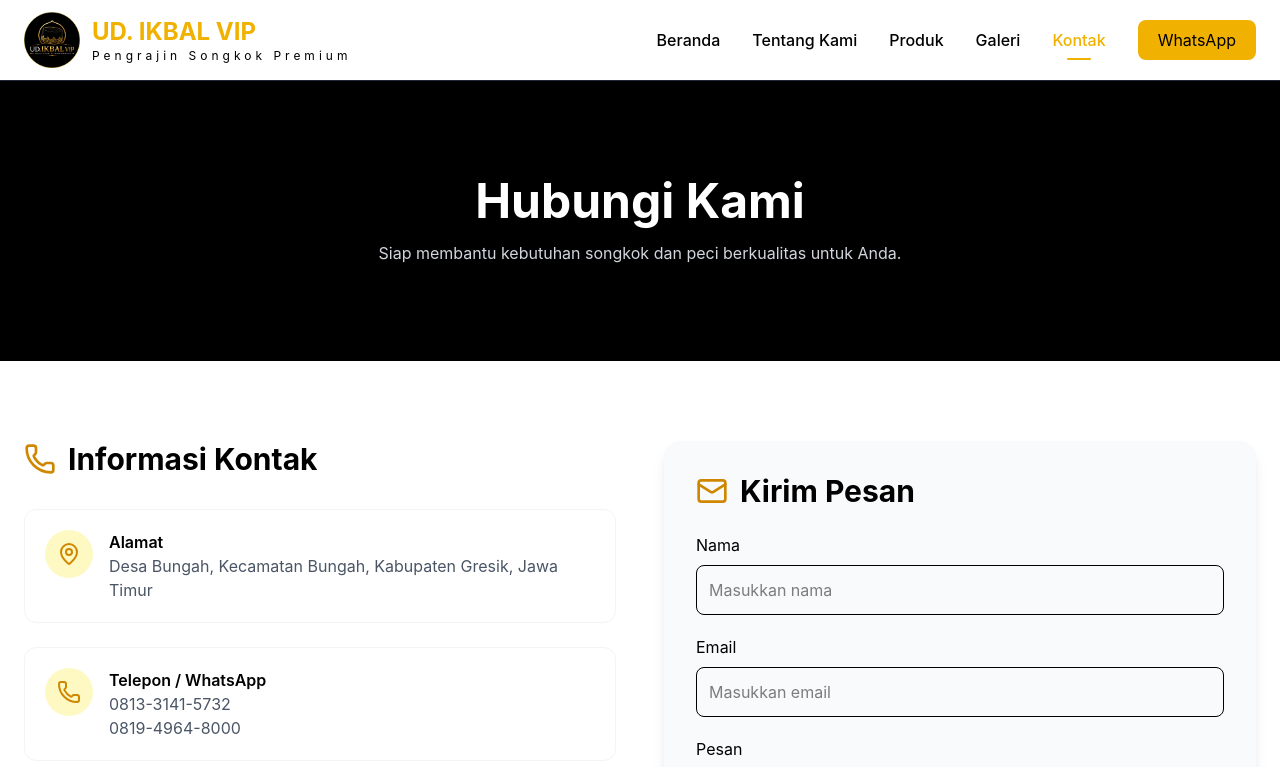
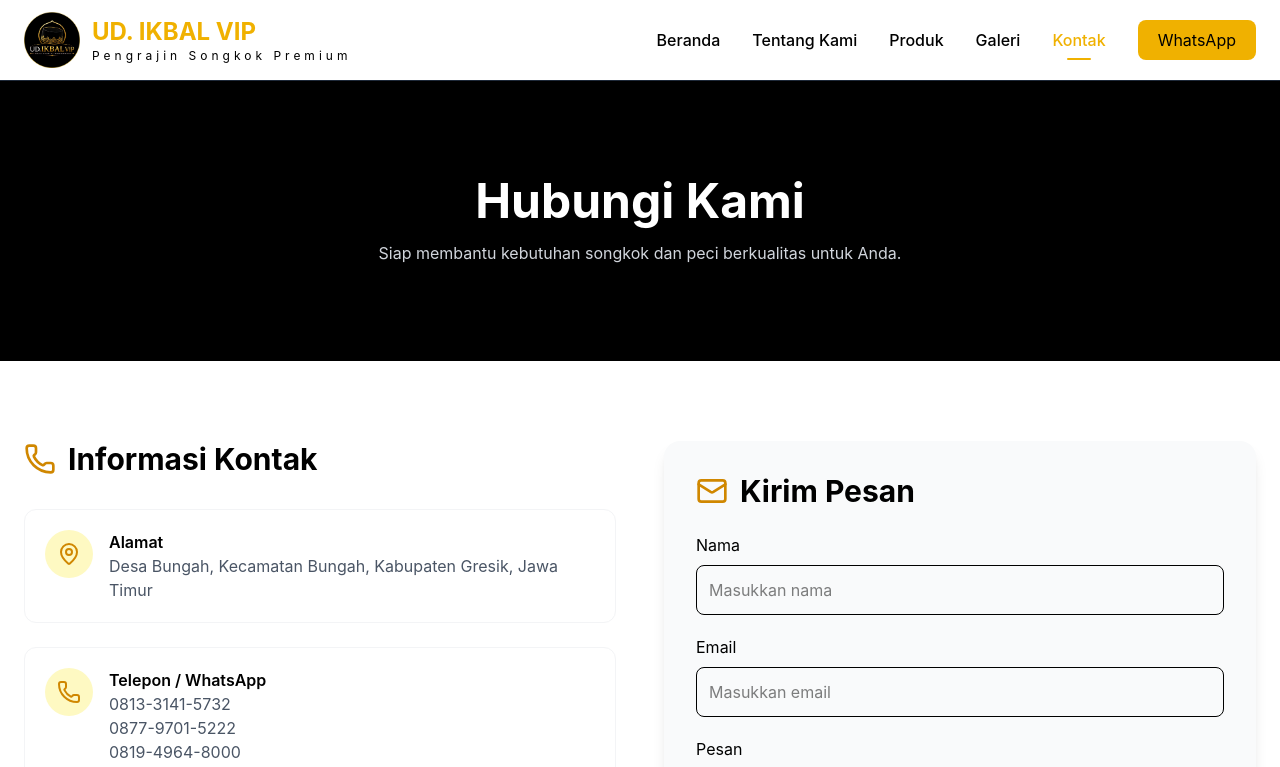
Before and after one commit to WildanAdeMamora-18/songkok-bungah, a Vue app: page /kontak in a window 1280 px wide. Shown: the top 767 px of the page. Built offline with nearby package versions, Linux system fonts and the light colour scheme.

Commit message:
add google verification

```diff
--- a/src/views/ContactView.vue
+++ b/src/views/ContactView.vue
@@ -62,6 +62,7 @@ const submitForm = () => {
                 <h3 class="font-semibold">Telepon / WhatsApp</h3>
 
                 <p class="text-gray-600">0813-3141-5732</p>
+                <p class="text-gray-600">0877-9701-5222</p>
                 <p class="text-gray-600">0819-4964-8000</p>
               </div>
             </div>
```
